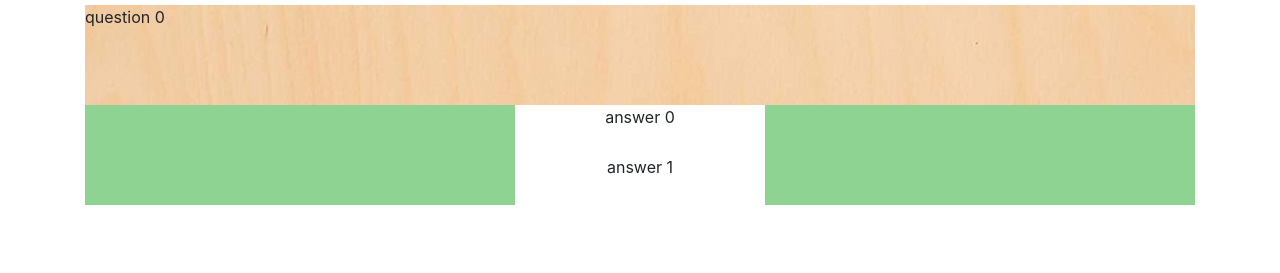
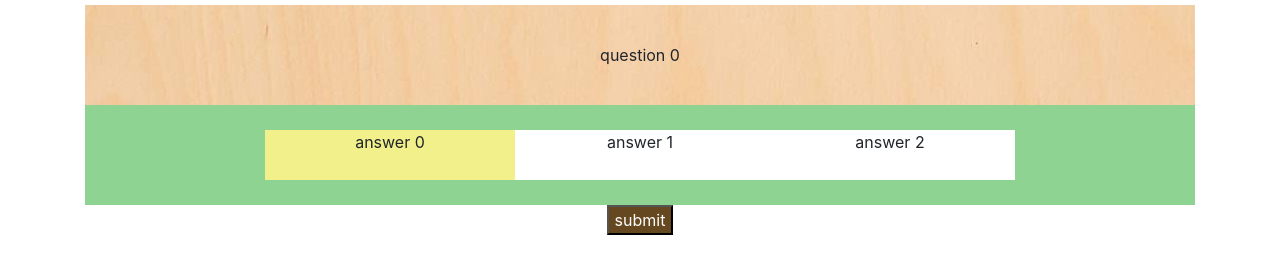
Before and after one commit to psych0sykes/TriviaGame, a plain HTML site: page index.html in a window 1280 px wide. Both pictures are taken after a click on the element "answer 0". Shown: the part 51-324 px from the top of the page. Drawn offline with nearby package versions, Linux system fonts and the light colour scheme.

Commit message:
added function to determine if selected answer is correct

```diff
--- a/assets/css/style.css
+++ b/assets/css/style.css
@@ -1,5 +1,10 @@
 .margin {
     background-color: yellow;
+}
+.flex {
+    display: flex;
+    justify-content: center;
+    align-content: center;
 }
 
 #q {
@@ -11,10 +16,14 @@
 #a {
     background-color: rgb(142, 211, 145);
     height: 100px;
-    display: flex;
-    flex-direction: column;
-    justify-content: center;
-    align-content: center;
+}
+#s {
+    background-color: rgb(102, 72, 32);
+    color: white;
+}
+#s:hover {
+    background-color: rgb(194, 160, 115);
+    color: black;
 }
 
 .answerDiv {
@@ -23,3 +32,6 @@
     height: 50px;
     background-color: white;
 }
+.selected {
+    background-color: rgb(241, 240, 139);
+}
--- a/assets/javascript/script.js
+++ b/assets/javascript/script.js
@@ -5,6 +5,13 @@ console.log("JS READY")
 var questions = [
     q0 = {
         "text": "question 0",
+        "a": [  "answer 0",
+                "answer 1",
+                "answer 2"],
+        "correctA": "0"
+    },
+    q1 = {
+        "text": "question 1",
         "a": [  "answer 0",
                 "answer 1",
                 "answer 2"],
@@ -17,6 +24,7 @@ var correct = 0;
 var incorrect = 0;
 var timeOut = 0;
 var selectedAnswer;
+var anySelected = false;
 
 console.log(questions[0].a[0]);
 
@@ -24,25 +32,50 @@ console.log(currentQuestion);
 
 function writeQuestion(){
     $("#q").text(questions[currentQuestion].text);
+    anySelected = false;
 };
 
-function writeAnswers(x){
+function writeAnswers(){
+    for(i=0;i<questions[currentQuestion].a.length;i++){
     var answerDiv = $("<div>");
-    answerDiv.attr("id",x);
-    answerDiv.attr("selected",false);
+    answerDiv.attr("id",i);
     answerDiv.attr("class","answerDiv");
-    answerDiv.text(questions[currentQuestion].a[x]);
+    answerDiv.text(questions[currentQuestion].a[i]);
     $("#a").append(answerDiv);
+    };
 };
 
+function correct(){
+    correct++;
+    currentQuestion++;
+    writeQuestion();
+    writeAnswers();
+
+}
+
 writeQuestion();
-writeAnswers(0);
-writeAnswers(1);
+writeAnswers();
 
 $(".answerDiv").click(function(){
-    $(".answerDiv").attr("selected",false)
+    $(".answerDiv").attr("class","answerDiv")
     selectedAnswer = this
     console.log(selectedAnswer)
-    $(selectedAnswer).attr("selected",true)
+    $(selectedAnswer).addClass("selected")
+    anySelected = true;
+    console.log(selectedAnswer.id)
+    console.log(questions[currentQuestion].correctA)
 
 });
+
+$("#s").click(function(){
+    if(anySelected){
+        if(selectedAnswer.id === questions[currentQuestion].correctA){
+            console.log("Correct!")
+        }
+        else{
+            console.log("WRONG")
+        }
+
+    }
+
+});
--- a/index.html
+++ b/index.html
@@ -14,8 +14,11 @@
     <header class="row">
         <h1>Trivia Boi</h1>
     </header>
-    <div class="row" id="q"></div>
-    <div class="row" id="a"></div>
+    <div class="row flex" id="q"></div>
+    <div class="row flex" id="a"></div>
+    <div class="row flex">
+        <button id="s">submit</button>
+    </div>
     </div>
     <div class="col-2 margin"></div>
 
```
